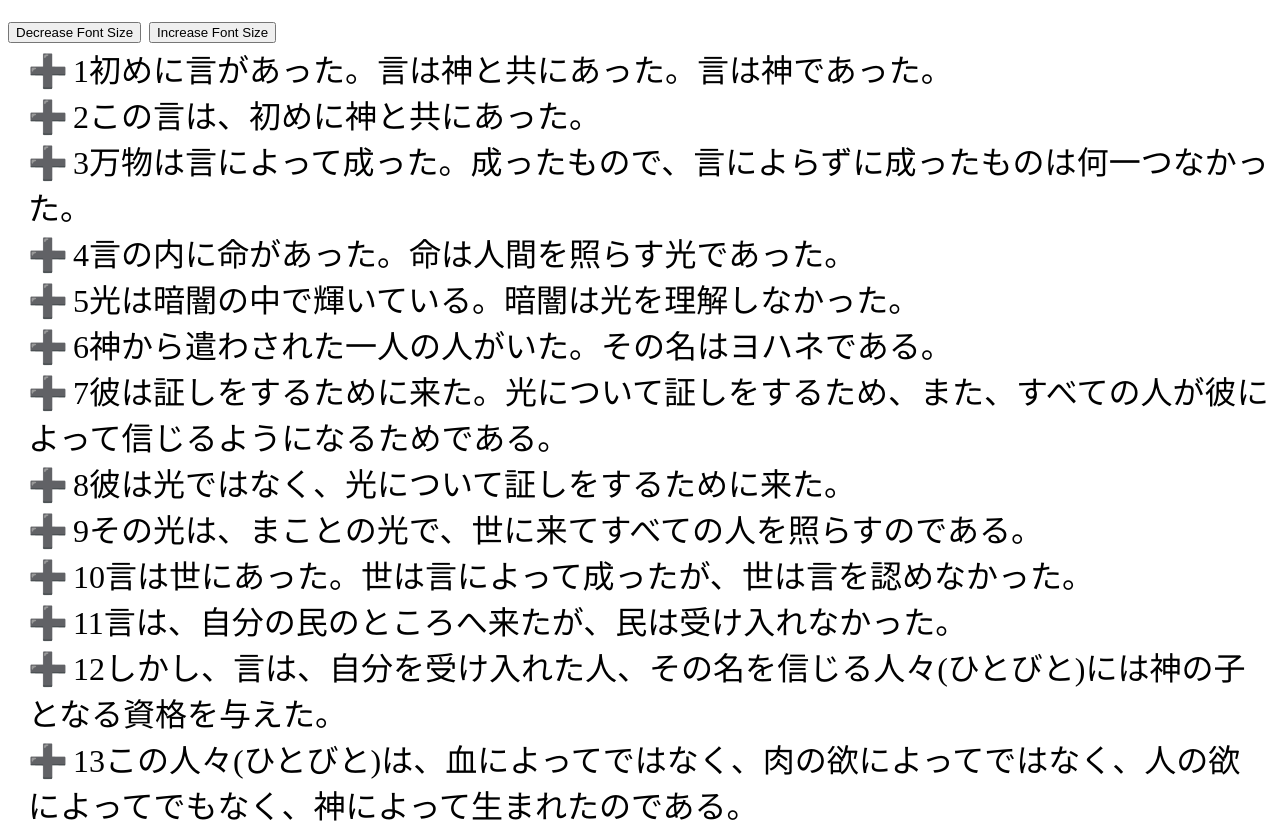
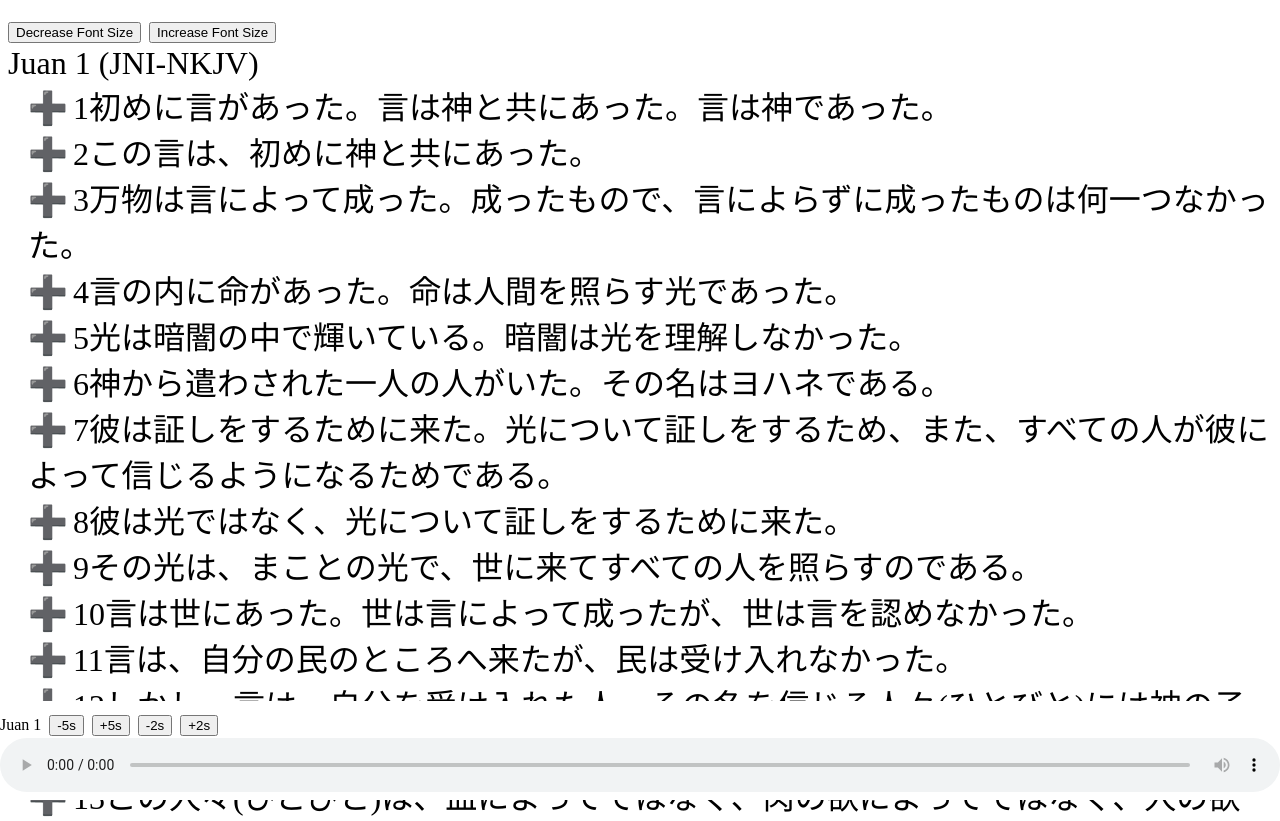
Before and after one commit to Pablojrm1/Bible-Jap, a plain HTML site: page Juan 1 (JNI-NKJV).html in a window 1280 px wide. Shown: the top 821 px of the page. Drawn offline with Linux system fonts and the light colour scheme.

Commit message:
24-07 v5

```diff
--- a/Juan 1 (JNI-NKJV).html
+++ b/Juan 1 (JNI-NKJV).html
@@ -44,8 +44,56 @@ html { font-size: 200%; } /* Set the default font size to twice as big */
   <button onclick="changeFontSize(1)">Increase Font Size</button>
 </div>
 
+<!-- Audio Bar -->
+
+<style>
+  .fixed-audio {
+    position: fixed;
+    bottom: 0;
+    left: 0;
+    width: 100%;
+    background-color: white;
+    z-index: 100;
+  }
+
+  audio {
+    width: 100%;
+    margin-left: auto;
+    margin-right: auto;
+  }
+
+  .small-text {
+  font-size: 0.5em; /* adjust the value to your liking */
+}
+</style>
+<script>
+  function skip(time) {
+    var audio = document.getElementById('myAudio');
+    audio.currentTime += time;
+  }
+</script>
+</head>
+<body>
+
+<div class="fixed-audio">
+  <span class="small-text">Juan 1</span>
+  <button onclick="skip(-5)">-5s</button>
+  <button onclick="skip(5)">+5s</button>
+  <button onclick="skip(-2)">-2s</button>
+  <button onclick="skip(2)">+2s</button>
+  <br>
+  <audio id="myAudio" controls>
+    <source src="4301 JNI.mp3" type="audio/mpeg">
+    Your browser does not support the audio element.
+  </audio>
+
+</div>
 
 
+
+<!-- Content-->
+
+<a>Juan 1 (JNI-NKJV)</a></br>
 
 <div class="hierarchy-item"> <span class="toggle">➕</span>1<span class="hiragana" data-hiragana="はじ"
     onclick="showHiragana(this)">初</span>めに<span class="hiragana" data-hiragana="ことば"
```
